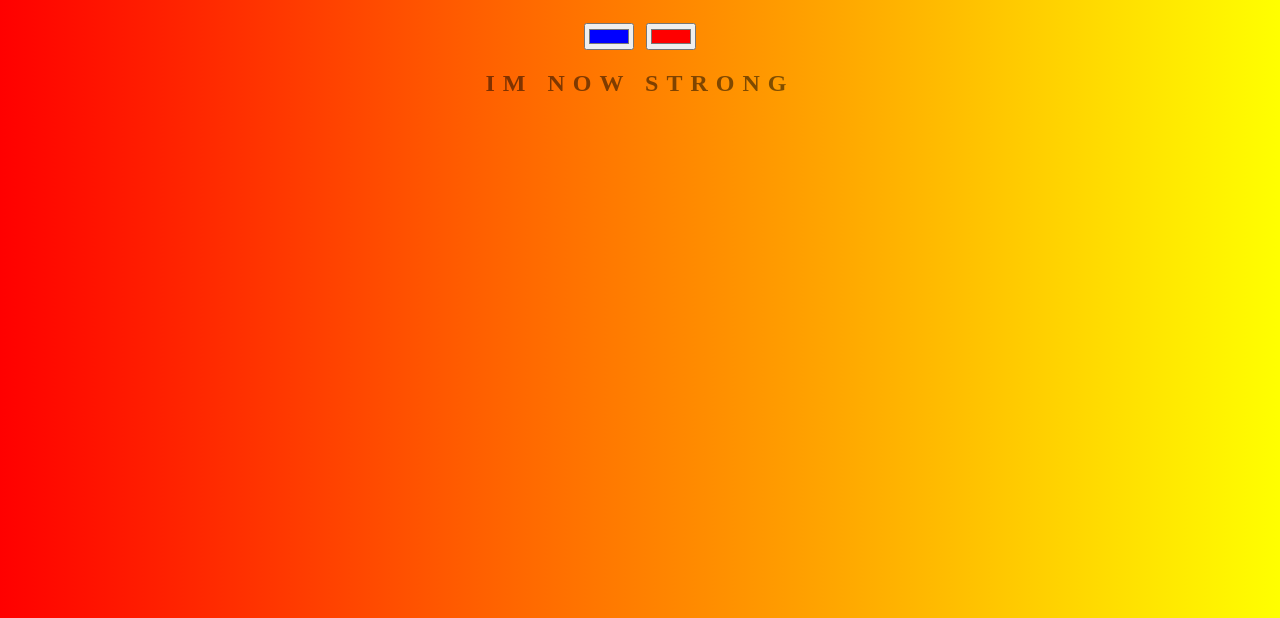
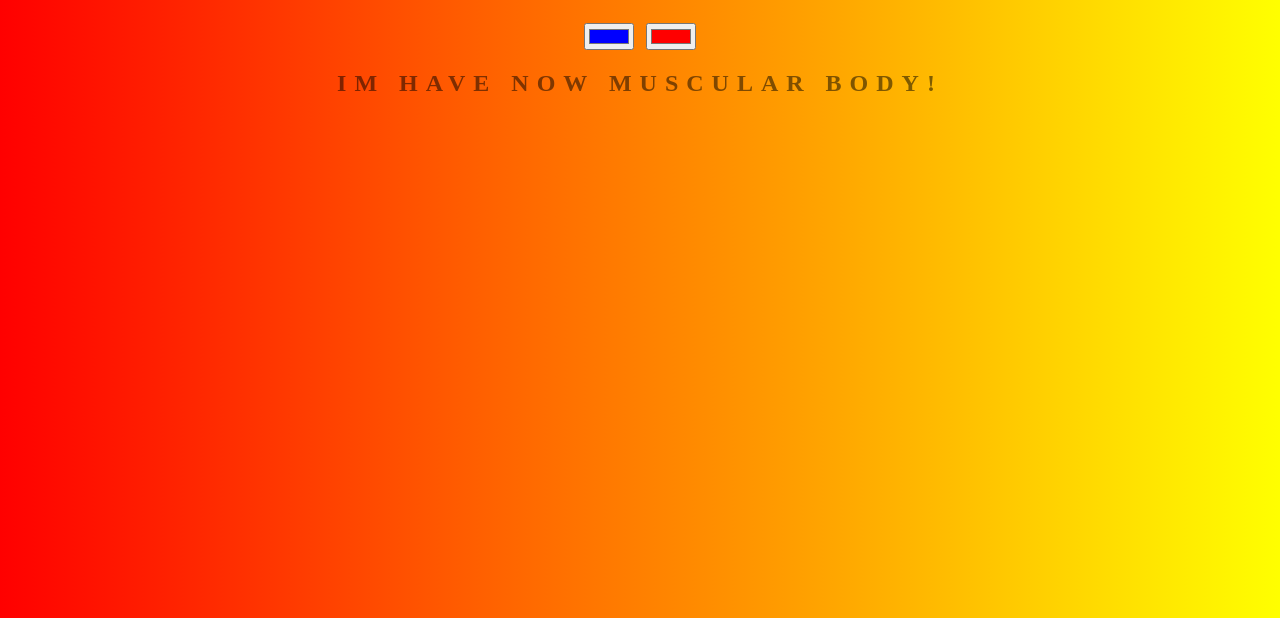
Before and after one commit to geenathWeerasingha/backGround, a plain HTML site: page index.html in a window 1280 px wide. Shown: the part 182-800 px from the top of the page. Drawn offline with Linux system fonts and the light colour scheme.

Commit message:
Change h2 tag

```diff
--- a/index.html
+++ b/index.html
@@ -12,7 +12,7 @@
     <h1>Now i studying cs in ucsc</h1>
     <input  oninput="setGradient()" id="color1" type="color" name="color1" value="#0000ff">
     <input  oninput="setGradient()"  id="color2" type="color" name="color2" value="#ff0000">
-    <h2>Im now strong</h2>
+    <h2>Im have now muscular body!</h2>
     <h3></h3>
     <script src="script.js"></script>
 </body>
```
